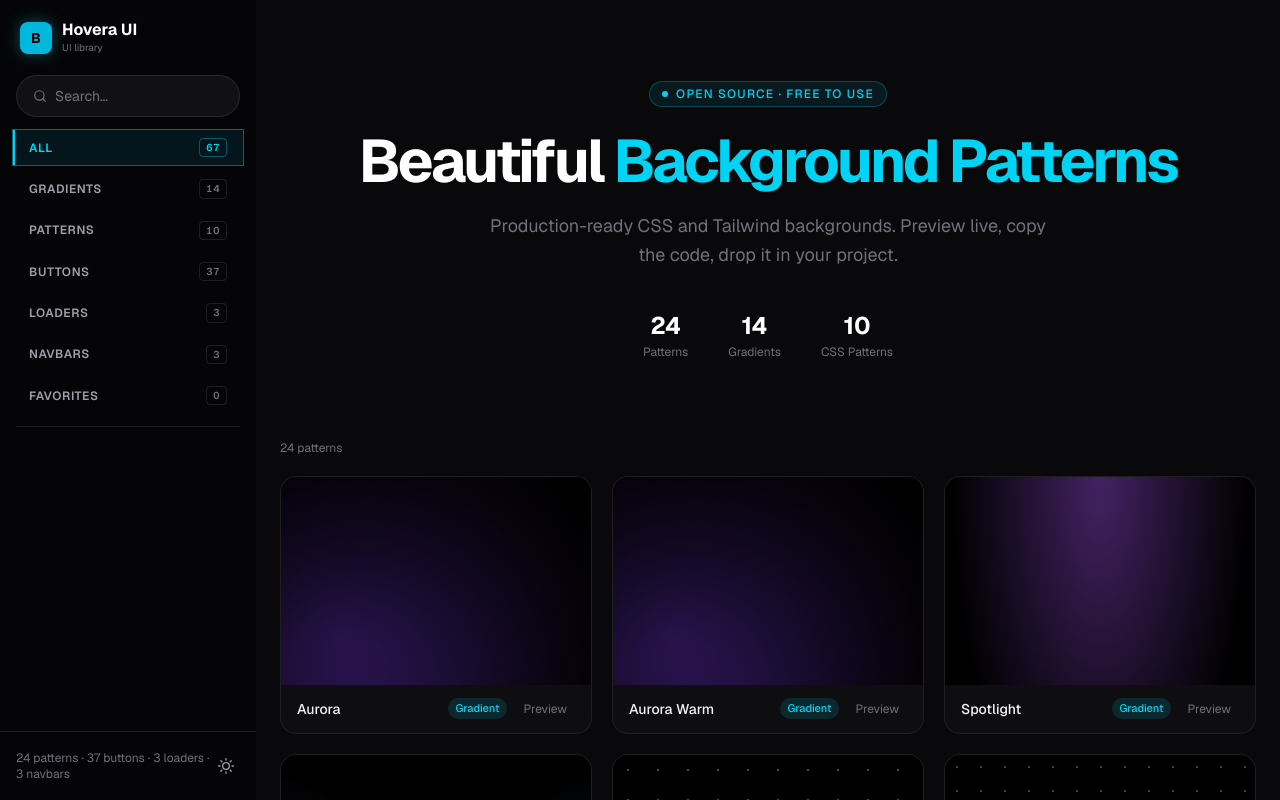
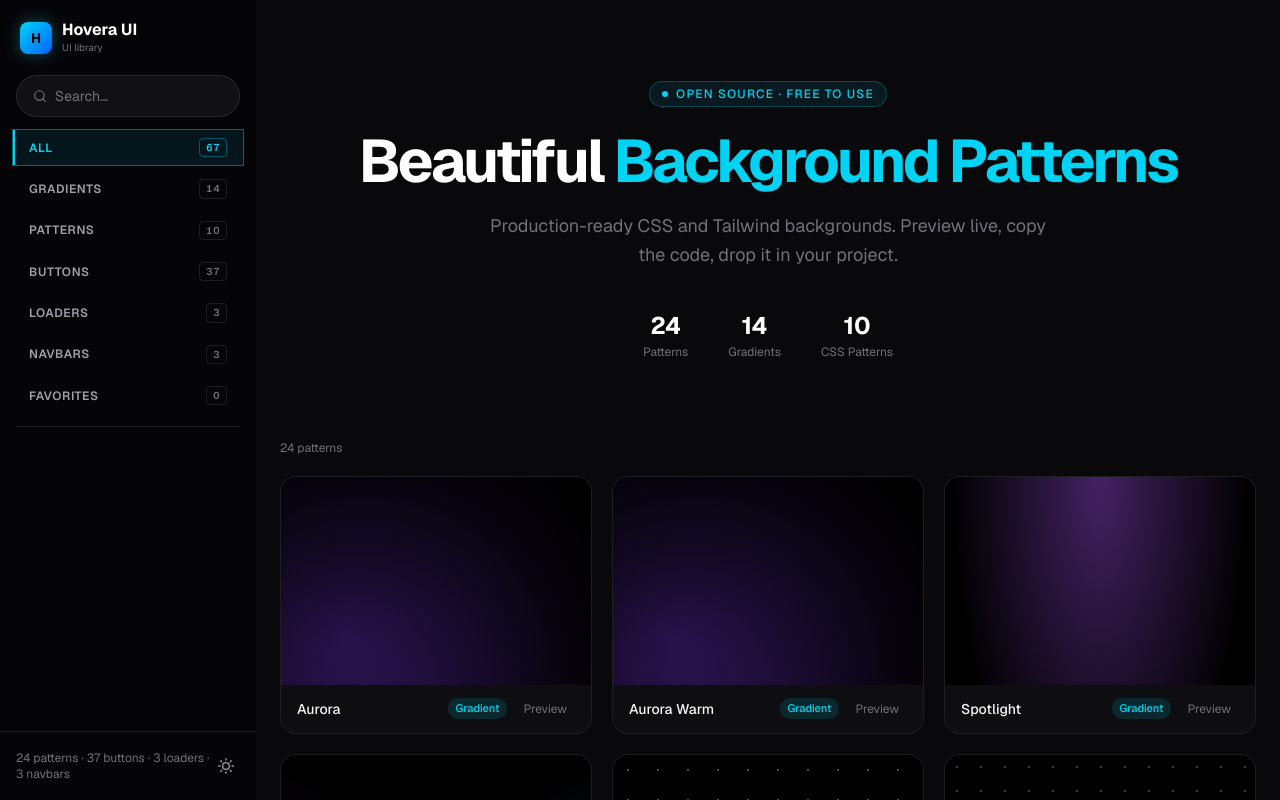
Before and after one commit to WebDevAmey/HoveraUI, a Next.js app: page / in a window 1280 px wide. Built offline with nearby package versions, Linux system fonts and the light colour scheme.

Commit message:
Changed the Logo Button to display an H

```diff
--- a/src/components/layout/Sidebar.tsx
+++ b/src/components/layout/Sidebar.tsx
@@ -34,8 +34,8 @@
 
       {/* Logo */}
       <div className="flex items-center gap-2.5 p-5">
-        <span className="flex h-8 w-8 items-center justify-center rounded-lg bg-cyan-500 text-sm font-bold text-black shadow-[0_0_16px_rgba(34,211,238,0.35)]">
-          B
+        <span className="flex h-8 w-8 items-center justify-center rounded-lg bg-gradient-to-br from-cyan-400 to-blue-600 text-sm font-bold text-black shadow-[0_0_16px_rgba(34,211,238,0.35)]">
+          H
         </span>
         <div className="flex flex-col">
           <span className="text-base font-bold leading-tight text-white">
```
